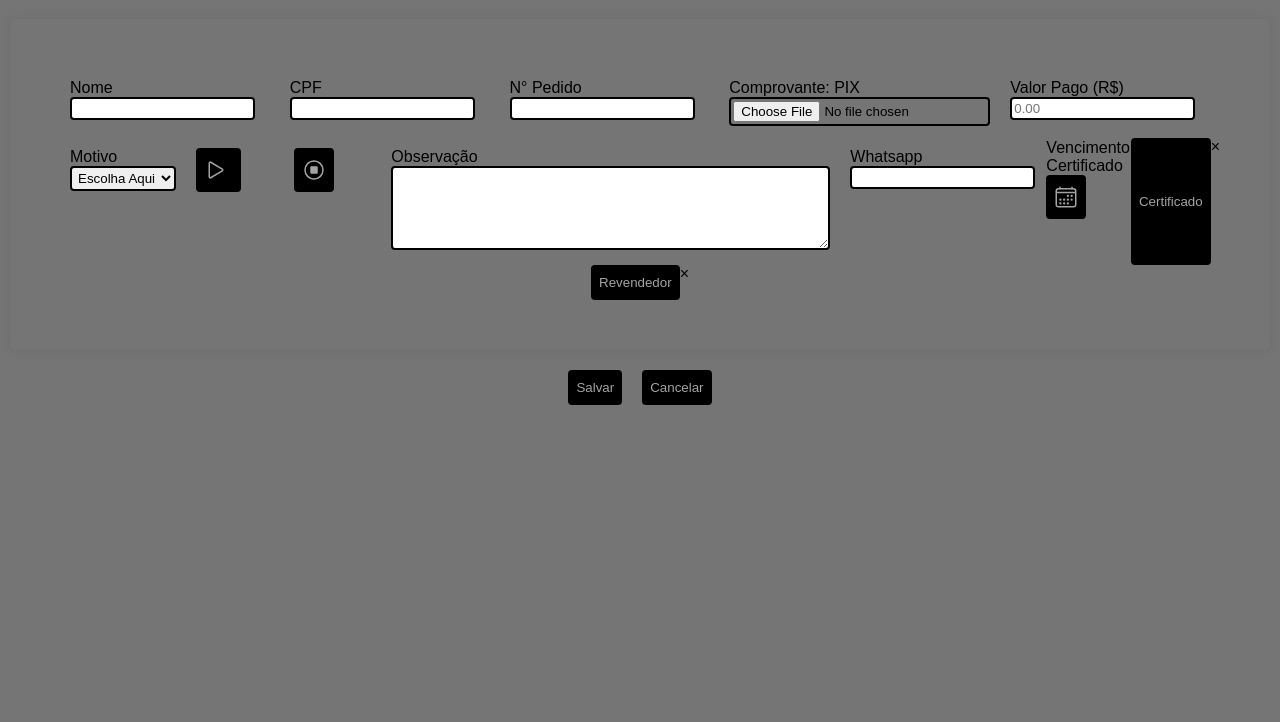
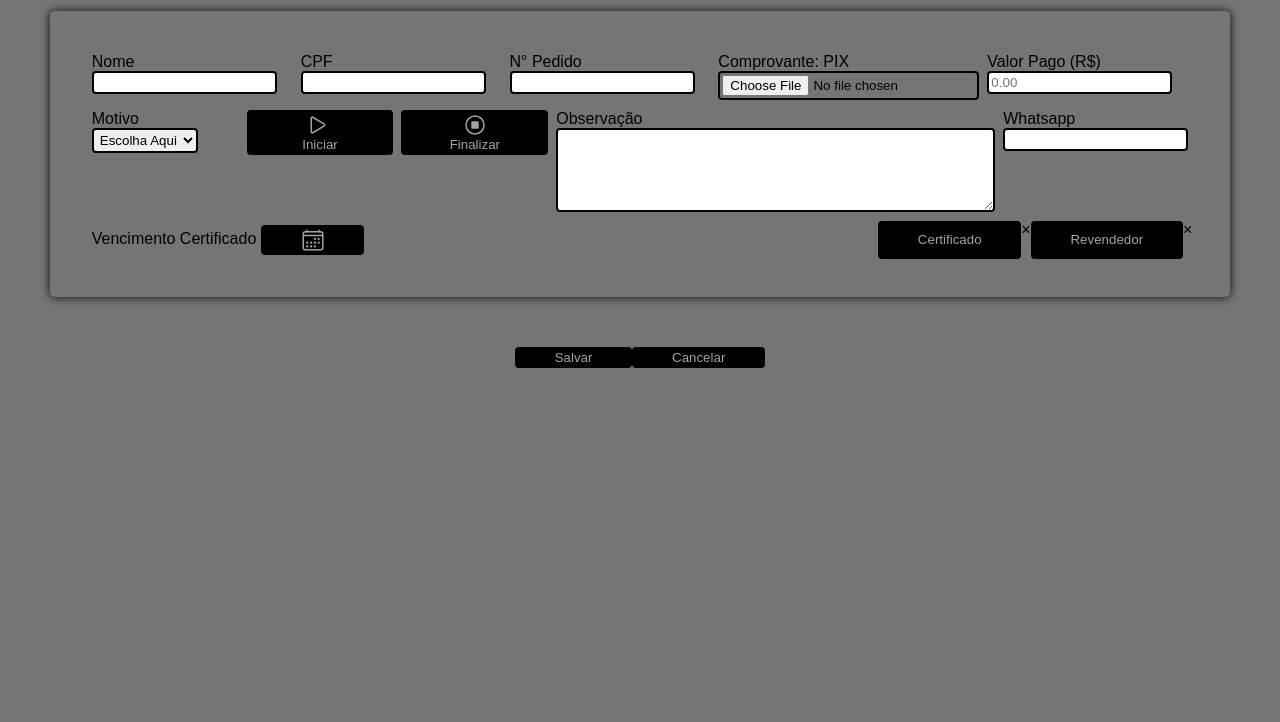
Before and after one commit to sirDuuck/kingdev, a plain HTML site: page Cadastro_Cliente/index.html in a window 1280 px wide. Shown: the part 78-800 px from the top of the page. Drawn offline with nearby package versions, Linux system fonts and the light colour scheme.

Commit message:
correçao

```diff
--- a/Cadastro_Cliente/client.css
+++ b/Cadastro_Cliente/client.css
@@ -1,4 +1,3 @@
-
 body {
     font-family: Arial, sans-serif;
     background-color: #757575;
@@ -9,7 +8,7 @@ body {
 h1 {
     text-align: center;
     color: #ffffff;
-    font-size: 50px;
+    font-size: 30px;
     margin-top: 5px;
 }
 
@@ -19,10 +18,10 @@ h1 {
     align-items: center;
     justify-content: center;
     background-color: #757575;
-    padding: 50px;
+    padding: 1cm;
     border-radius: 5px;
-    box-shadow: 0 0 10px rgb(110, 110, 110);
-    margin: 10px;
+    box-shadow: 0 0 10px rgb(10, 10, 10);
+    margin: 50px;
 }
 
 input[type="text"],
@@ -38,30 +37,34 @@ textarea {
 button {
     background-color: #000000;
     color: #a3a3a3;
-    border: 2px;
+    border: 2px solid #000000;
+    padding: 1px 1cm;
+    cursor: pointer;
+    border-radius: 4px;
+}
+
+.button {
+    margin: 0 10px;
+}
+
+
+.button-icon {
+    background-color: #000000;
+    color: #a3a3a3;
+    border: 2px solid #000000;
     padding: 10px 8px;
     cursor: pointer;
     border-radius: 4px;
 }
-#calendario-container {
-    display: flex;
-    flex-direction: column;
-    align-items: flex-start;
-    margin: 1px;
-}
-#calendario {
-    background-color: #000000;
-    border: 2px;
-    cursor: pointer;
-    border-radius: 4px;
 
+.button-start, .button-finish {
+    text-align: left;
 }
 
 ion-icon {
     font-size: 24px;
     vertical-align: middle;
 }
-
 
 #obs {
     padding: 10px;
@@ -70,27 +73,23 @@ ion-icon {
     border-radius: 4px;
 }
 
-
 form {
     display: flex;
     flex-wrap: wrap;
     justify-content: center;
 }
 
-
 div[style^="width"] {
     flex: 1;
-    margin: 10px;
+    margin: 4px;
 }
-
 
 .button-container {
     display: flex;
     justify-content: center;
-    margin-top: 20px;
+    margin-top: 1px;
 }
 
-.button1,
-.button2 {
+.button-save, .button-cancel {
     margin: 0 10px;
 }
--- a/Cadastro_Cliente/index.html
+++ b/Cadastro_Cliente/index.html
@@ -2,13 +2,14 @@
 <html>
 <head>
     <meta charset="UTF-8">
+    <meta name="viewport" content="width=device-width, initial-scale=1.0">
     <title>Cadastro do Cliente</title>
     <link rel="stylesheet" type="text/css" href="client.css">
 </head>
 <body>
     <h1>Cliente</h1>
     <div class="center-container">
-        <form>
+        <form action="processar.php" method="POST">
             <div style="width: auto;">
                 <label for="nome">Nome</label>
                 <input type="text" id="nome" name="nome">
@@ -47,12 +48,15 @@
             </div>
 
             <div style="width: auto;">
-                <button type="button" id="start" name="start"><ion-icon name="play-outline" style="margin-right: 5px;"></ion-icon> <!-- Ícone -->
-               </button>
+                <button type="button" id="start" name="start">
+                    <ion-icon name="play-outline" style="margin-right: 5px;"></ion-icon> Iniciar
+                </button>
             </div>
 
             <div style="width: auto;">
-                <button type="button" id="finish" name="finish"><ion-icon name="stop-circle-outline"></ion-icon></button>
+                <button type="button" id="finish" name="finish">
+                    <ion-icon name="stop-circle-outline"></ion-icon> Finalizar
+                </button>
             </div>
 
             <div style="width: auto;">
@@ -67,25 +71,26 @@
 
             <div style="width: auto;" id="calendario-container">
                 <label for="venci_cert">Vencimento Certificado</label>
-                <button id="calendario"><ion-icon name="calendar-outline"></ion-icon></button>
+                <button id="calendario">
+                    <ion-icon name="calendar-outline"></ion-icon>
+                </button>
             </div>
 
-            <button id="btnModel1" style="width: auto;">Certificado</button>
+            <button id="btnModel1">Certificado</button>
             <div id="modal1" class="modal1">
                 <div class="modal-content">
                     <span class="close" id="closeModal1">&times;</span>
-
+                    <!-- Conteúdo do modal 1 -->
                 </div>
             </div>
 
-            <button id="btnModal2" style="width: auto;">Revendedor</button>
+            <button id="btnModal2">Revendedor</button>
             <div id="modal2" class="modal">
-            <div class="modal-content">
-                <span class="close" id="closeModal2">&times;</span>
-
+                <div class="modal-content">
+                    <span class="close" id="closeModal2">&times;</span>
+                    <!-- Conteúdo do modal 2 -->
+                </div>
             </div>
-            </div>
-
         </form>
     </div>
     <div class="button-container">
@@ -100,5 +105,4 @@
     <script type="module" src="https://unpkg.com/ionicons@7.1.0/dist/ionicons/ionicons.esm.js"></script>
     <script nomodule src="https://unpkg.com/ionicons@7.1.0/dist/ionicons/ionicons.js"></script>
 </body>
-
 </html>
```
